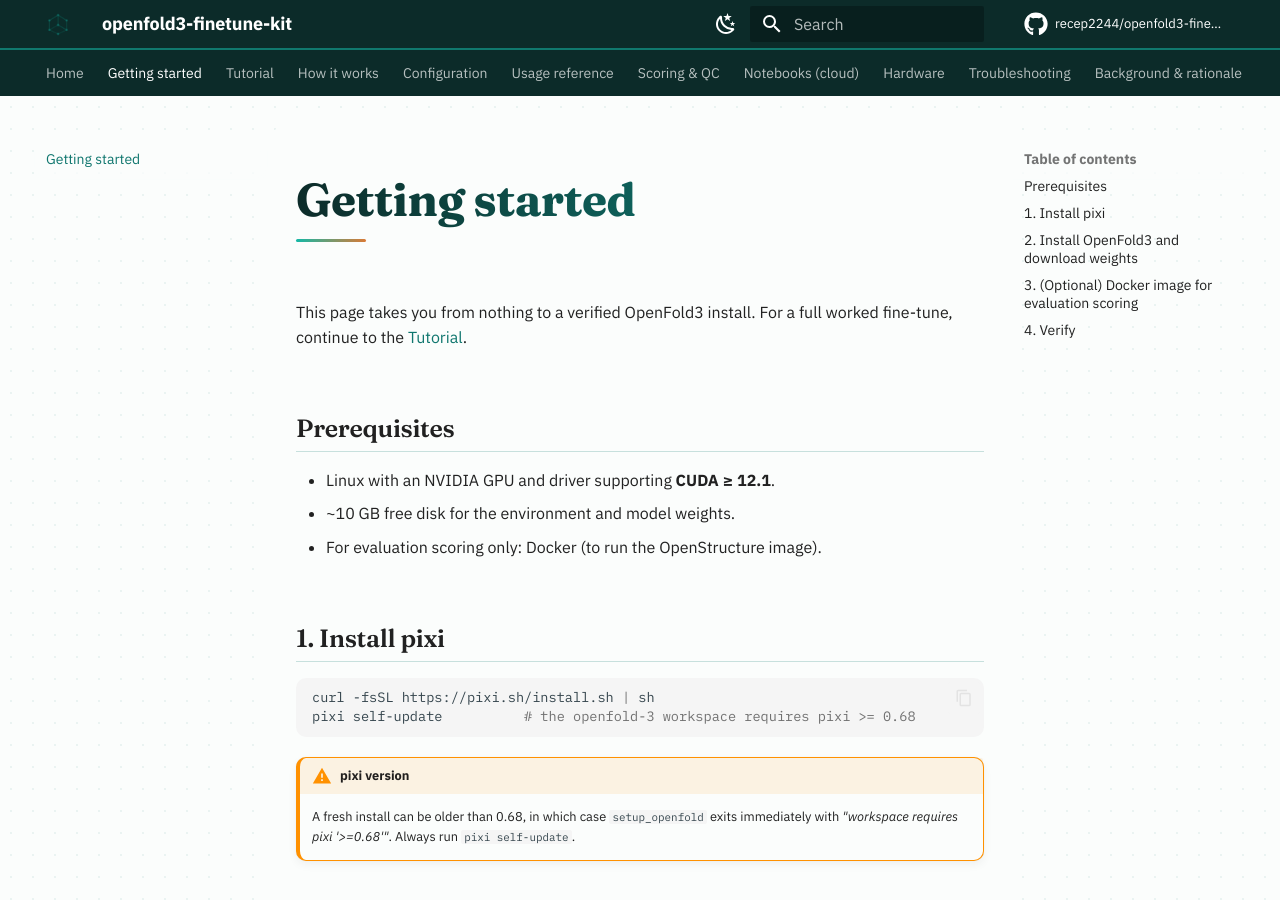
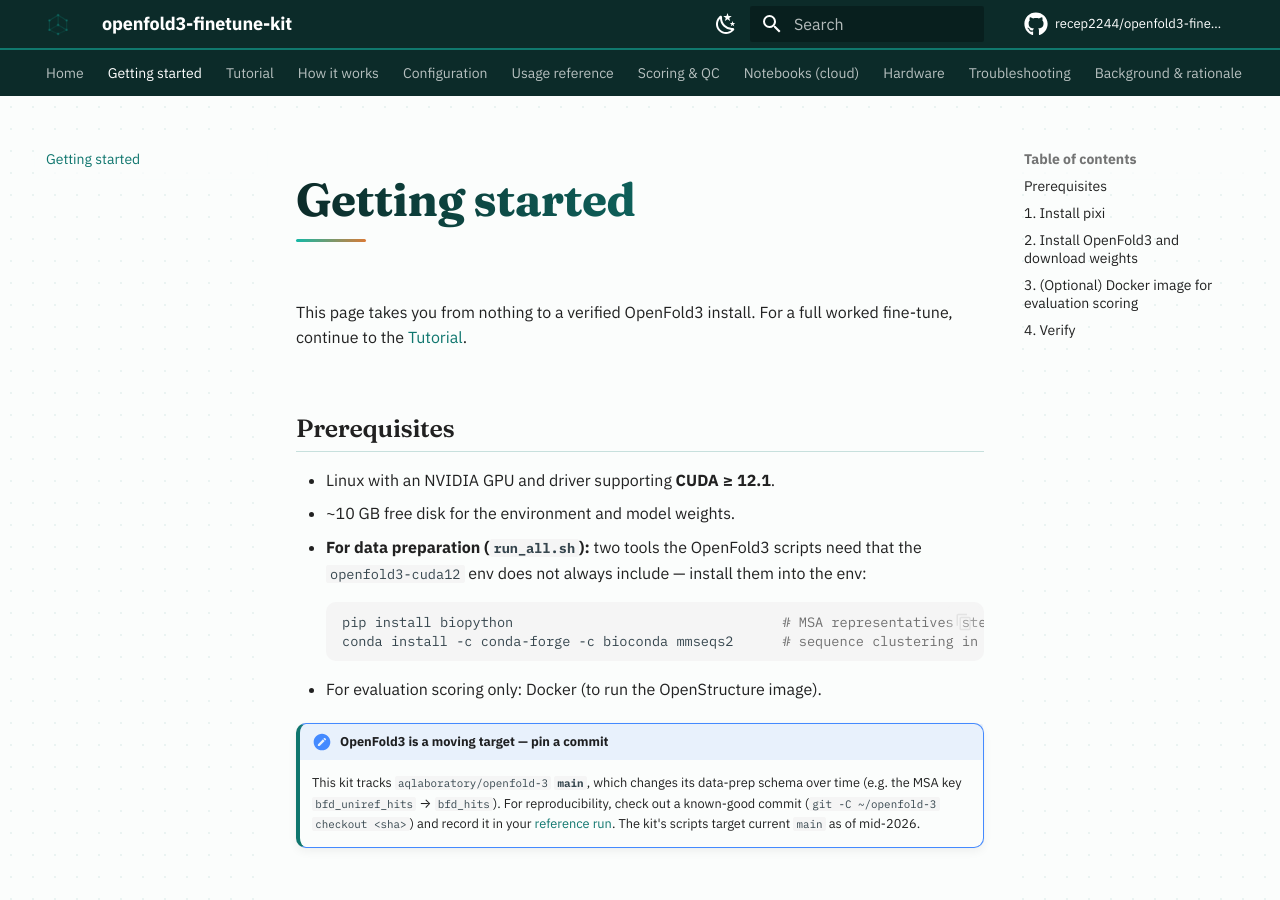
Before and after one commit to recep2244/openfold3-finetune-kit, an MkDocs documentation site: the page built from docs/getting-started.md, in a window 1280 px wide and 900 px high. Built offline with MkDocs 1.6.1 and Material for MkDocs 9.7.7, drawn with Linux system fonts in a browser that asks for light colours; comment, search, counter and statistics services are not loaded.

Commit message:
fix: declare BioPython/MMseqs2 data-prep deps in notebooks, Docker, and docs; note OF3 version drift
An end-to-end audit against current OpenFold3 main confirmed the data-prep chain needs BioPython + MMseqs2, which the notebooks and Docker image did not install (full pipeline would fail there). Add them to notebook 02 and the Dockerfile; add a prerequisites + version-pin note to getting-started. CLI flags, config schema, checkpoint-loading keys, dataset classes, and cache-script flags all verified correct against main.

````diff
--- a/docs/getting-started.md
+++ b/docs/getting-started.md
@@ -7,7 +7,20 @@
 
 - Linux with an NVIDIA GPU and driver supporting **CUDA ≥ 12.1**.
 - ~10 GB free disk for the environment and model weights.
+- **For data preparation (`run_all.sh`):** two tools the OpenFold3 scripts need that the
+  `openfold3-cuda12` env does not always include — install them into the env:
+  ```bash
+  pip install biopython                                 # MSA representatives step
+  conda install -c conda-forge -c bioconda mmseqs2      # sequence clustering in the dataset cache
+  ```
 - For evaluation scoring only: Docker (to run the OpenStructure image).
+
+!!! note "OpenFold3 is a moving target — pin a commit"
+    This kit tracks `aqlaboratory/openfold-3` **`main`**, which changes its data-prep schema
+    over time (e.g. the MSA key `bfd_uniref_hits` → `bfd_hits`). For reproducibility, check out
+    a known-good commit (`git -C ~/openfold-3 checkout <sha>`) and record it in your
+    [reference run](https://recep2244.github.io/openfold3-finetune-kit/). The kit's scripts
+    target current `main` as of mid-2026.
 
 ## 1. Install pixi
 
````
Also changed, not shown: 4 other files.
